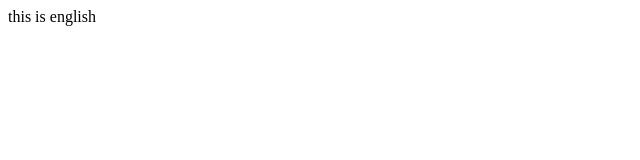
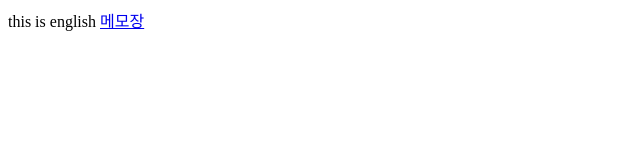
Before and after one commit to flatearthkor/flatearthkor.github.io, a plain HTML site: page index.html in a window 1280 px wide. Shown: the whole page, without its empty margins (0-640 px from the left). Drawn offline with Linux system fonts and the light colour scheme.

Commit message:
Update index.html

```diff
--- a/index.html
+++ b/index.html
@@ -6,5 +6,7 @@ the title
 </head>
 <body>
 this is english
+  <a href="http://note.blueweb.co.kr/bluecgi/memoboard/main.php?dbid=ahnjhyuk1&dbname=
+ ahnjhyuk11">메모장</a>
 </body>
 </html>
```
